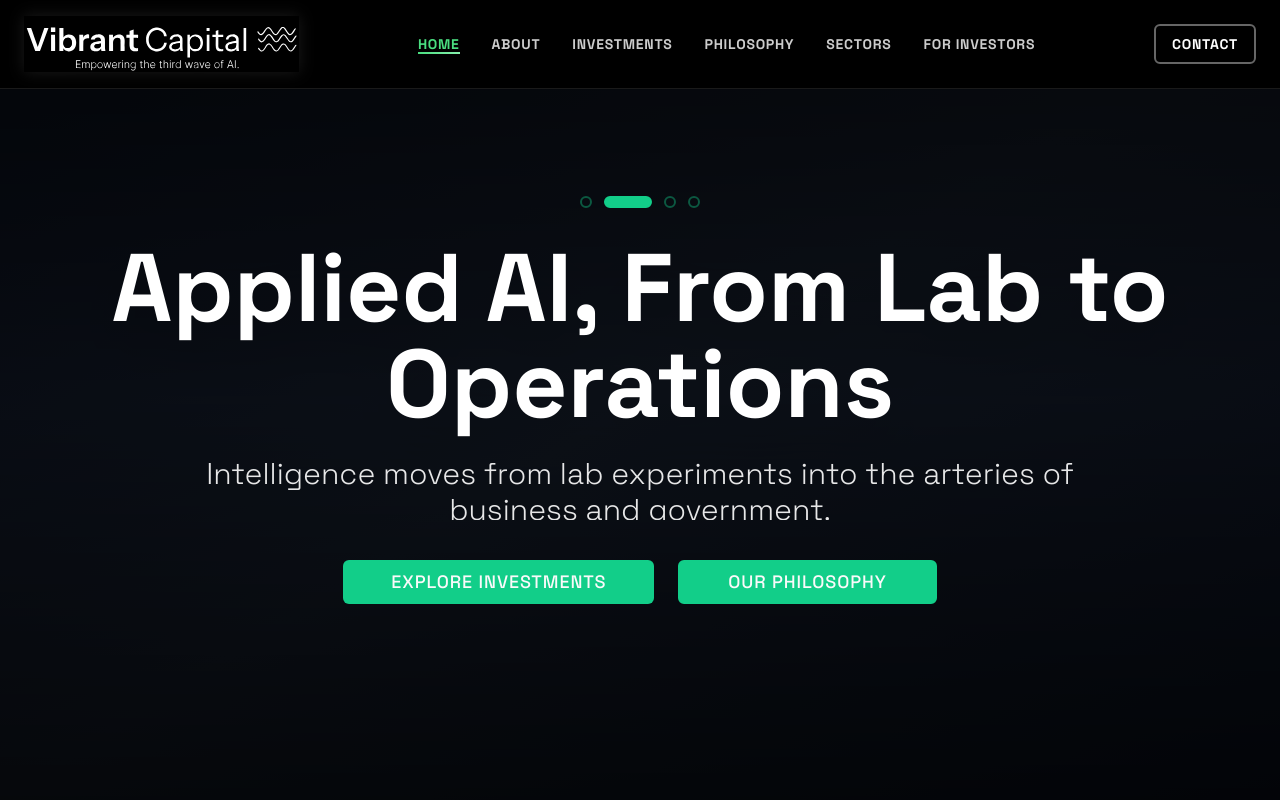
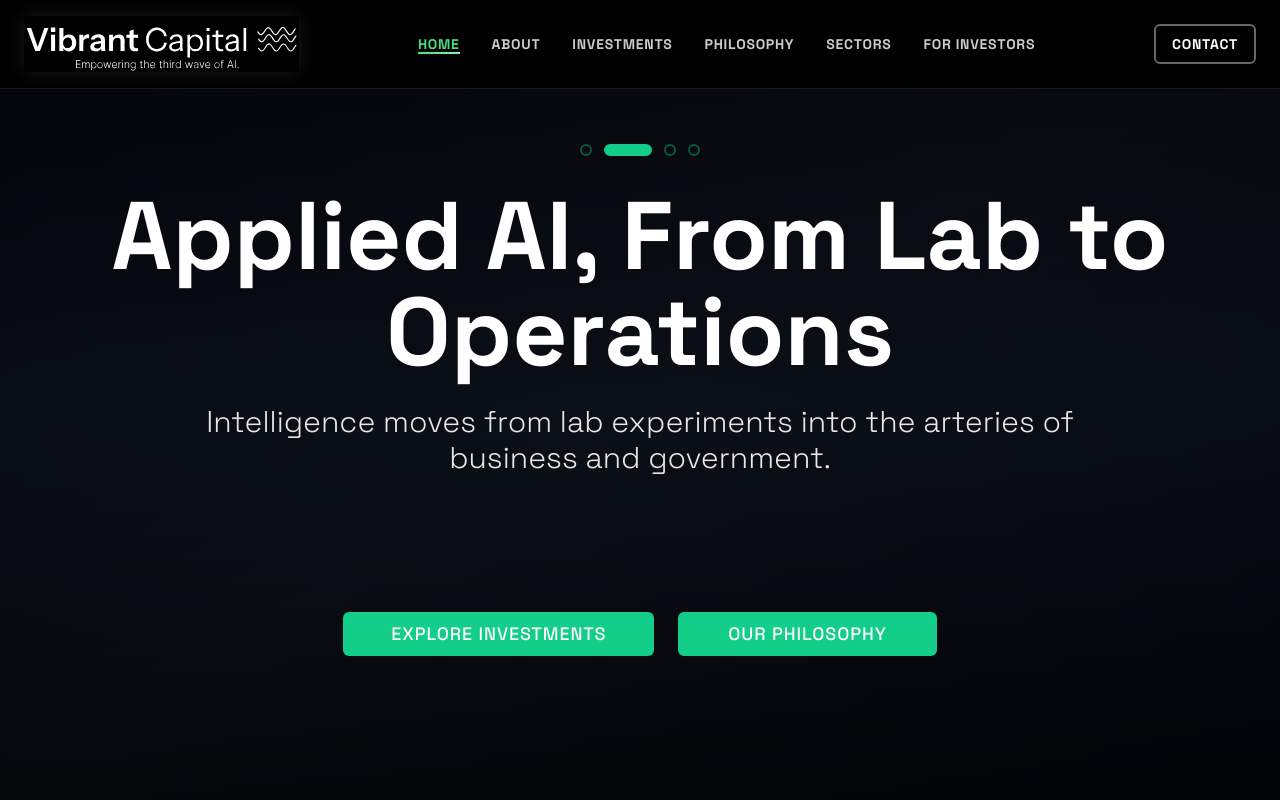
Before and after one commit to Abinayashri-Saravanan/vibrant-capital-website, a React (Vite) app: page / in a window 1280 px wide. Shown: the top 800 px of the page. Built offline with nearby package versions, Linux system fonts and the light colour scheme; the HTML template or start-up script is replaced by a standard one.

Commit message:
Fix hero section overlap

```diff
--- a/src/pages/Index.tsx
+++ b/src/pages/Index.tsx
@@ -89,7 +89,7 @@ const Index = () => {
             </div>
 
             {/* Sliding Content */}
-            <div className="relative min-h-[320px] md:min-h-[280px] overflow-hidden">
+            <div className="relative min-h-[400px] md:min-h-[380px] lg:min-h-[360px] overflow-hidden">
               {heroMessages.map((m, i) => (
                 <div
                   key={i}
@@ -108,7 +108,7 @@ const Index = () => {
             </div>
 
             {/* CTA Buttons */}
-            <div className="mt-16 sm:mt-10 mb-12 sm:mb-0 flex flex-col sm:flex-row gap-6 justify-center items-center">
+            <div className="mt-20 sm:mt-16 mb-12 sm:mb-0 flex flex-col sm:flex-row gap-6 justify-center items-center">
               <Button size="lg" className="btn-spacex-filled px-12 py-4 text-lg" asChild>
                 <Link to="/investments">EXPLORE INVESTMENTS</Link>
               </Button>
```
